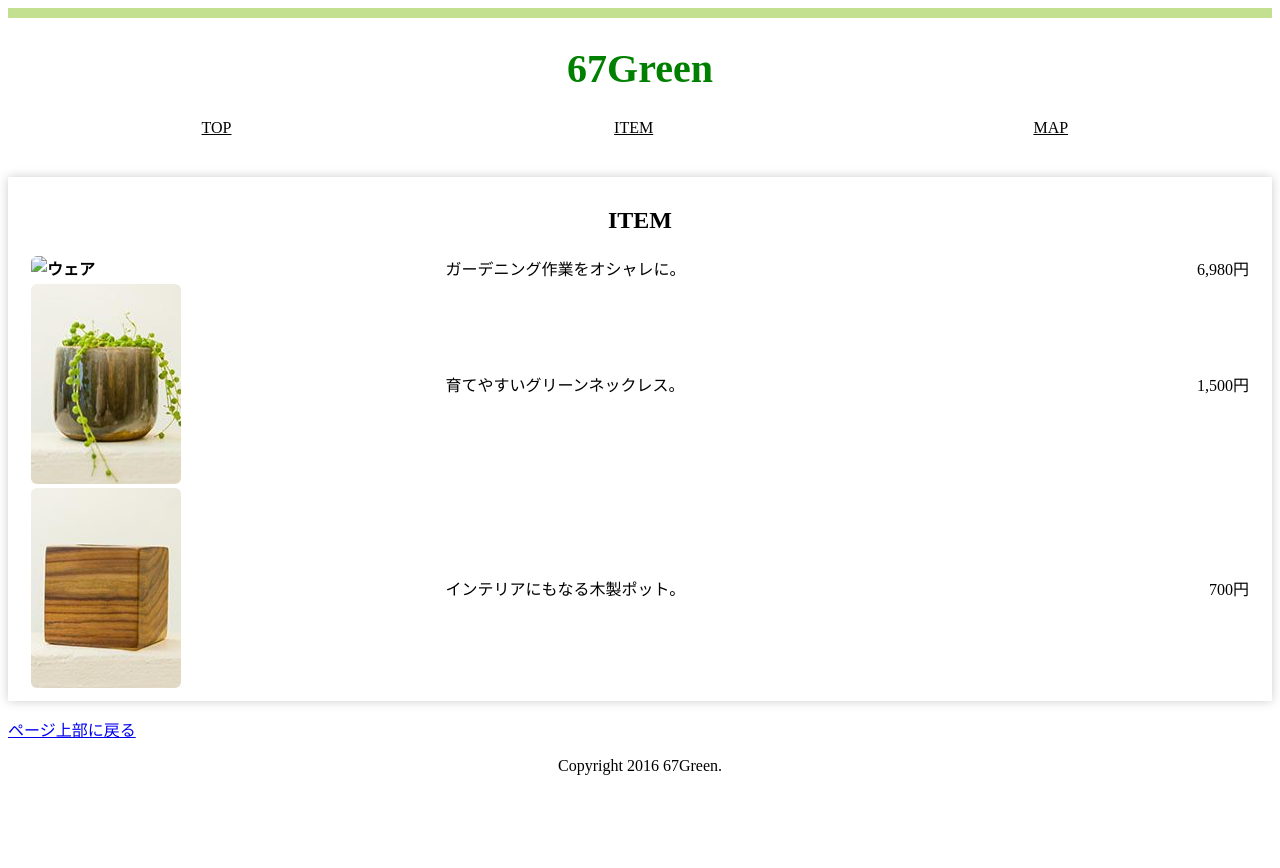
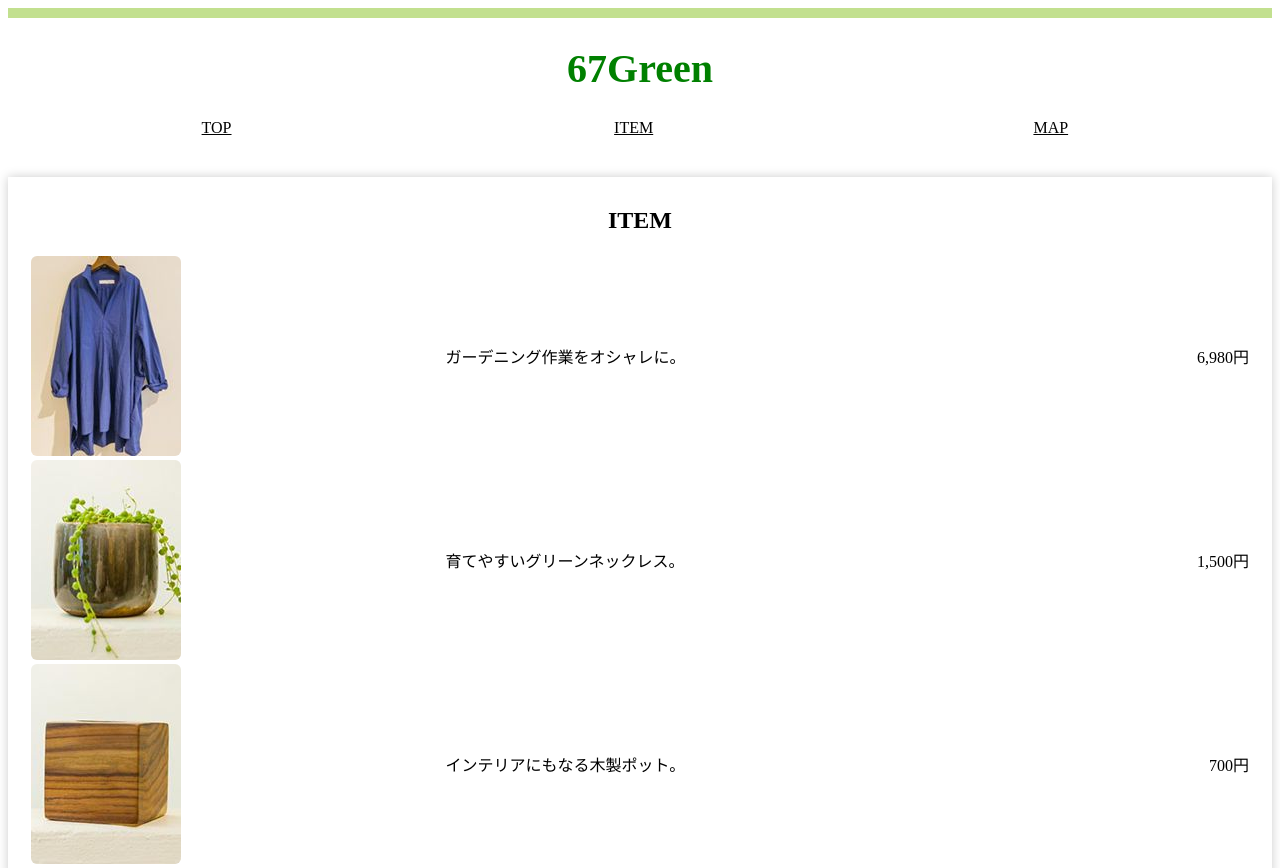
Before and after one commit to 421t/practice, a plain HTML site: page item.html in a window 1280 px wide. Shown: the top 868 px of the page. Before the commit the page ends 800 px from the top, so only its background shows below. Drawn offline with Linux system fonts and the light colour scheme; files whose address does not match are found by name.

Commit message:
Update item.html

```diff
--- a/item.html
+++ b/item.html
@@ -20,7 +20,7 @@
 <h2>ITEM</h2>
 <table>
 <tr>
-<th><img src="image/item1.jpg" alt="ウェア"></th>
+<th><img src="https://github.com/421t/practice/blob/main/item1.jpg?raw=true" alt="ウェア"></th>
 <td>ガーデニング作業をオシャレに。</td>
 <td class="price">6,980円</td>
 </tr>
```
